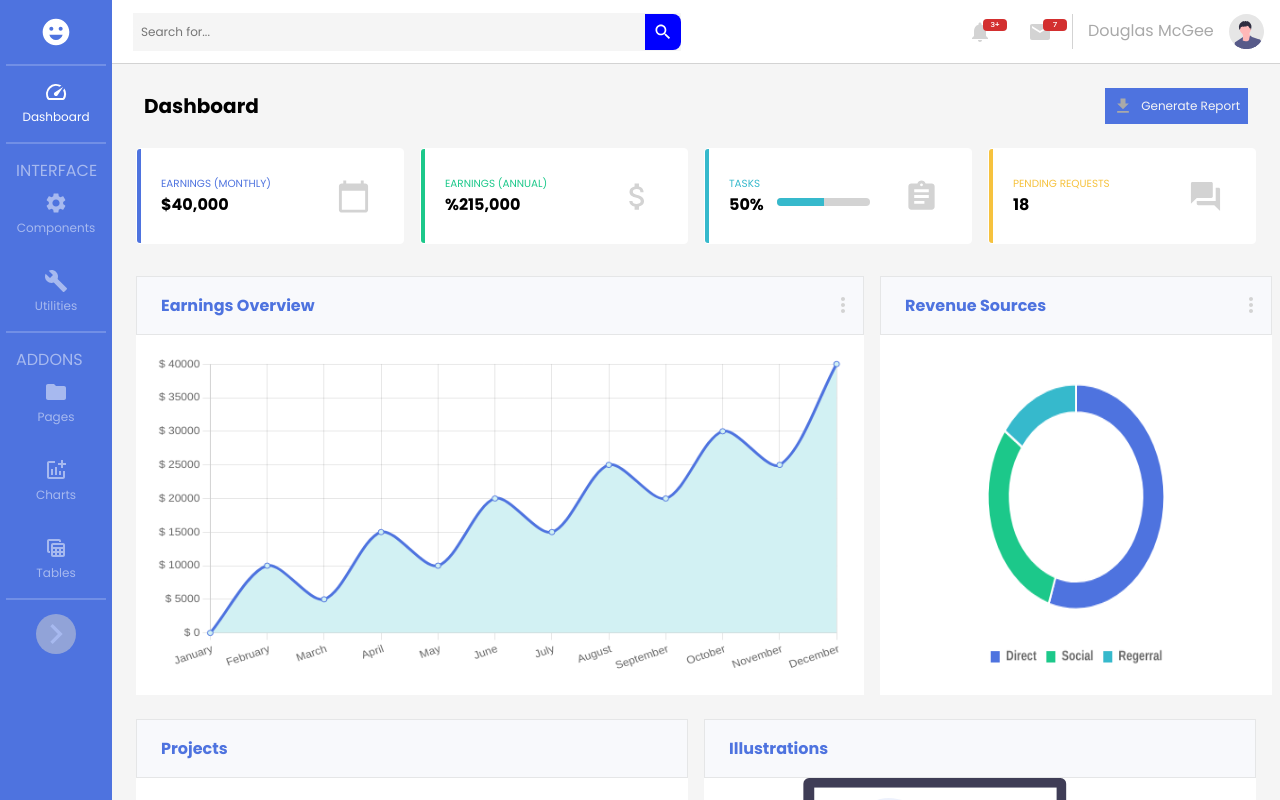
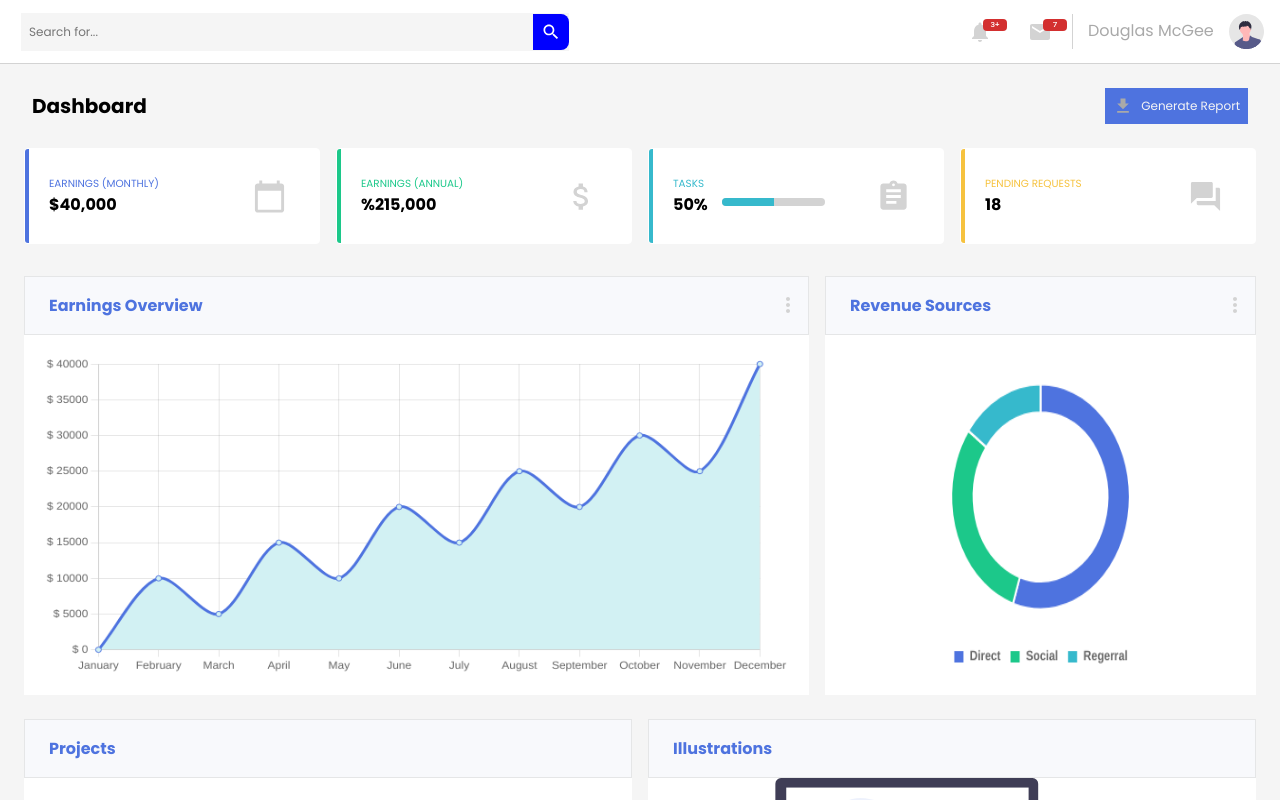
Before and after one commit to Govardhan8/dashboard-admin, a React (Create React App) app: page / in a window 1280 px wide. Shown: the top 800 px of the page. Built offline with nearby package versions, Linux system fonts and the light colour scheme.

Commit message:
sidebar bug

```diff
--- a/src/components/Navbar/Navbar.js
+++ b/src/components/Navbar/Navbar.js
@@ -44,17 +44,10 @@ const Navbar = ({ open, setOpen, openMenu }) => {
 			setSearch(false)
 		}
 
-		if (screenSize.dynamicWidth >= 768) {
-			setOpen(true)
-		} else {
-			setOpen(false)
-		}
-
 		return () => {
 			window.removeEventListener('resize', setDimension)
 		}
-		// eslint-disable-next-line
-	}, [screenSize])
+	}, [screenSize, setOpen])
 
 	return (
 		<nav
--- a/src/components/Sidebar/sidebar.css
+++ b/src/components/Sidebar/sidebar.css
@@ -1,7 +1,7 @@
 .sidebarContainer {
 	width: 7rem;
 	background: #4e73df;
-	min-height: 100vh;
+	min-height: 150vh;
 	position: fixed;
 }
 .sidebarContainer ul {
@@ -22,7 +22,7 @@
 	align-items: center;
 	justify-content: center;
 	width: 7rem;
-	padding: 1rem;
+	padding: 0.75rem;
 	list-style: none;
 	cursor: pointer;
 }
--- a/src/components/Sidebar/sidebar.js
+++ b/src/components/Sidebar/sidebar.js
@@ -39,8 +39,7 @@ const Sidebar = ({ openMenu, setOpenMenu }) => {
 		return () => {
 			window.removeEventListener('resize', setDimension)
 		}
-		// eslint-disable-next-line
-	}, [screenSize])
+	}, [screenSize, openMenu, setOpenMenu])
 
 	return (
 		<div
@@ -60,7 +59,7 @@ const Sidebar = ({ openMenu, setOpenMenu }) => {
 						width: openMenu ? '14rem' : '7rem',
 					}}
 				>
-					<EmojiEmotionsIcon sx={{ color: 'white', fontSize: '2rem' }} />
+					<EmojiEmotionsIcon sx={{ color: 'white', fontSize: '2.25rem' }} />
 					<h2
 						style={{
 							display: openMenu ? 'block' : 'none',
```
